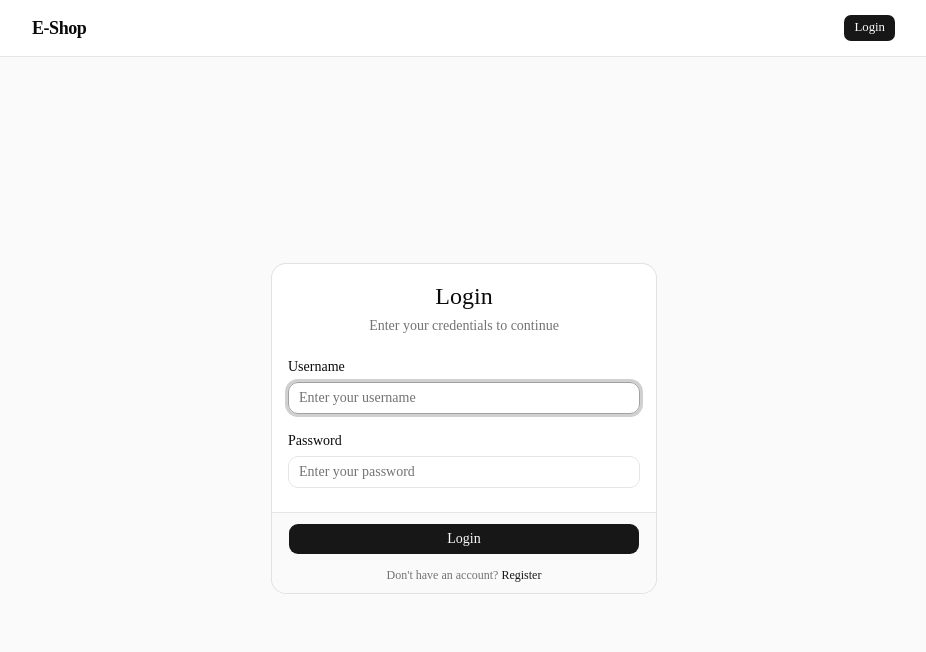
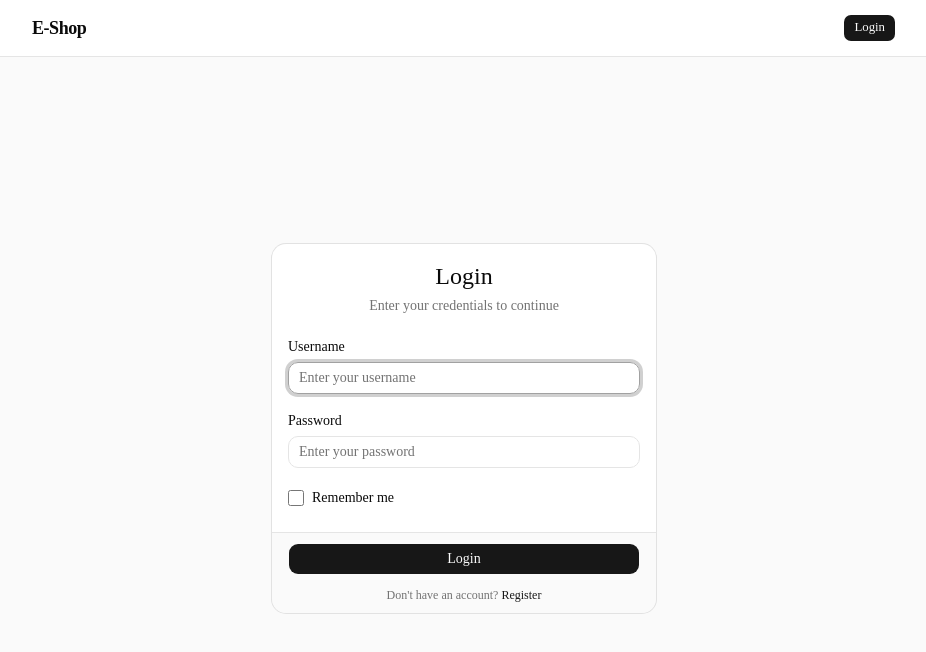
Before and after one commit to yacolin/eshop-next-app, a Next.js app: page /login in a window 1280 px wide. Shown: the top 652 px of the page, without its empty margins (176-1102 px from the left). Built offline with nearby package versions, Linux system fonts and the light colour scheme; no server answers.

Commit message:
feat(routes): 登录页添加 Remember me 记住密码功能 - 勾选后用户名密码存入 localStorage，刷新页面自动回填 - 取消勾选自动清除已保存的凭据

```diff
--- a/src/app/login/page.tsx
+++ b/src/app/login/page.tsx
@@ -15,10 +15,35 @@ import {
   CardFooter,
 } from '@/components/ui/card'
 
+const CREDENTIALS_KEY = 'saved_credentials'
+
+function loadSaved(): { username: string; password: string } | null {
+  if (typeof window === 'undefined') return null
+  try {
+    const raw = localStorage.getItem(CREDENTIALS_KEY)
+    return raw ? JSON.parse(raw) : null
+  } catch {
+    return null
+  }
+}
+
+function saveCredentials(username: string, password: string) {
+  localStorage.setItem(
+    CREDENTIALS_KEY,
+    JSON.stringify({ username, password }),
+  )
+}
+
+function clearCredentials() {
+  localStorage.removeItem(CREDENTIALS_KEY)
+}
+
 export default function LoginPage() {
   const { login } = useAuth()
-  const [username, setUsername] = useState('')
-  const [password, setPassword] = useState('')
+  const saved = loadSaved()
+  const [username, setUsername] = useState(saved?.username ?? '')
+  const [password, setPassword] = useState(saved?.password ?? '')
+  const [remember, setRemember] = useState(!!saved)
   const [error, setError] = useState<string | null>(null)
   const [submitting, setSubmitting] = useState(false)
 
@@ -33,6 +58,11 @@ export default function LoginPage() {
     setError(null)
 
     try {
+      if (remember) {
+        saveCredentials(username.trim(), password)
+      } else {
+        clearCredentials()
+      }
       await login({ username: username.trim(), password })
     } catch (err) {
       setError(err instanceof Error ? err.message : 'Login failed')
@@ -77,6 +107,16 @@ export default function LoginPage() {
               />
             </div>
 
+            <label className="flex cursor-pointer items-center gap-2 text-sm">
+              <input
+                type="checkbox"
+                checked={remember}
+                onChange={(e) => setRemember(e.target.checked)}
+                className="size-4 rounded border-border accent-primary"
+              />
+              Remember me
+            </label>
+
             {error && (
               <p className="text-sm text-destructive">{error}</p>
             )}
```
